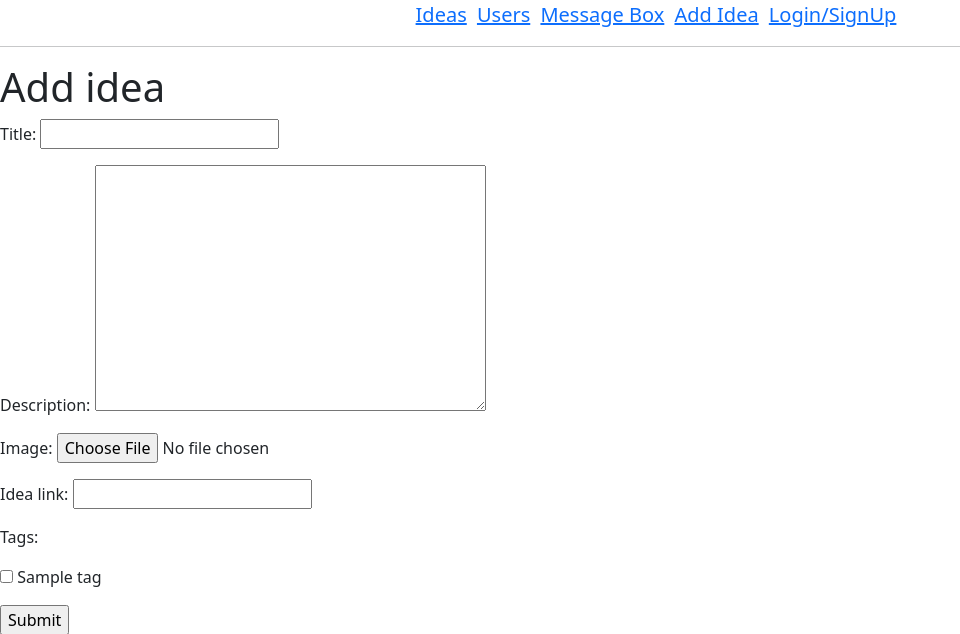
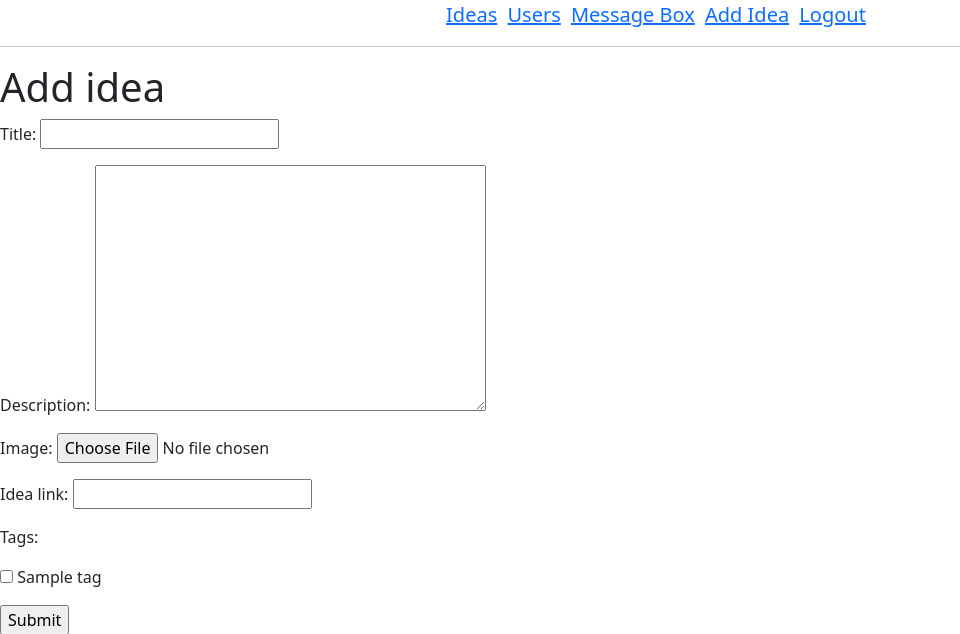
Before and after one commit to kikutan-day65/dev-share-ideas, a Django app: page /add-idea/ in a window 1280 px wide. Shown: the top 634 px of the page, without its empty margins (0-960 px from the left). Run offline with Django 4.2, Linux system fonts and the light colour scheme; a user stored in the database is signed in; tables that the repository leaves empty hold one stand-in row (values such as "Sample post").

Commit message:
style: change the navbar for login users

```diff
--- a/ShareIdea/templates/navbar.html
+++ b/ShareIdea/templates/navbar.html
@@ -4,7 +4,12 @@
     <li><a href="{% url 'ideas' %}">Ideas</a></li>
     <li><a href="{% url 'profiles' %}">Users</a></li>
     <li><a href="">Message Box</a></li>
-    <li><a href="{% url 'add-idea' %}">Add Idea</a></li>
-    <li><a href="{% url 'login' %}">Login/SignUp</a></li>
+
+    {% if request.user.is_authenticated %}
+        <li><a href="{% url 'add-idea' %}">Add Idea</a></li>
+        <li><a href="{% url 'logout' %}">Logout</a></li>
+    {% else %}
+        <li><a href="{% url 'login' %}">Login/SignUp</a></li>
+    {% endif %}
 </ul>
 <hr>
```
